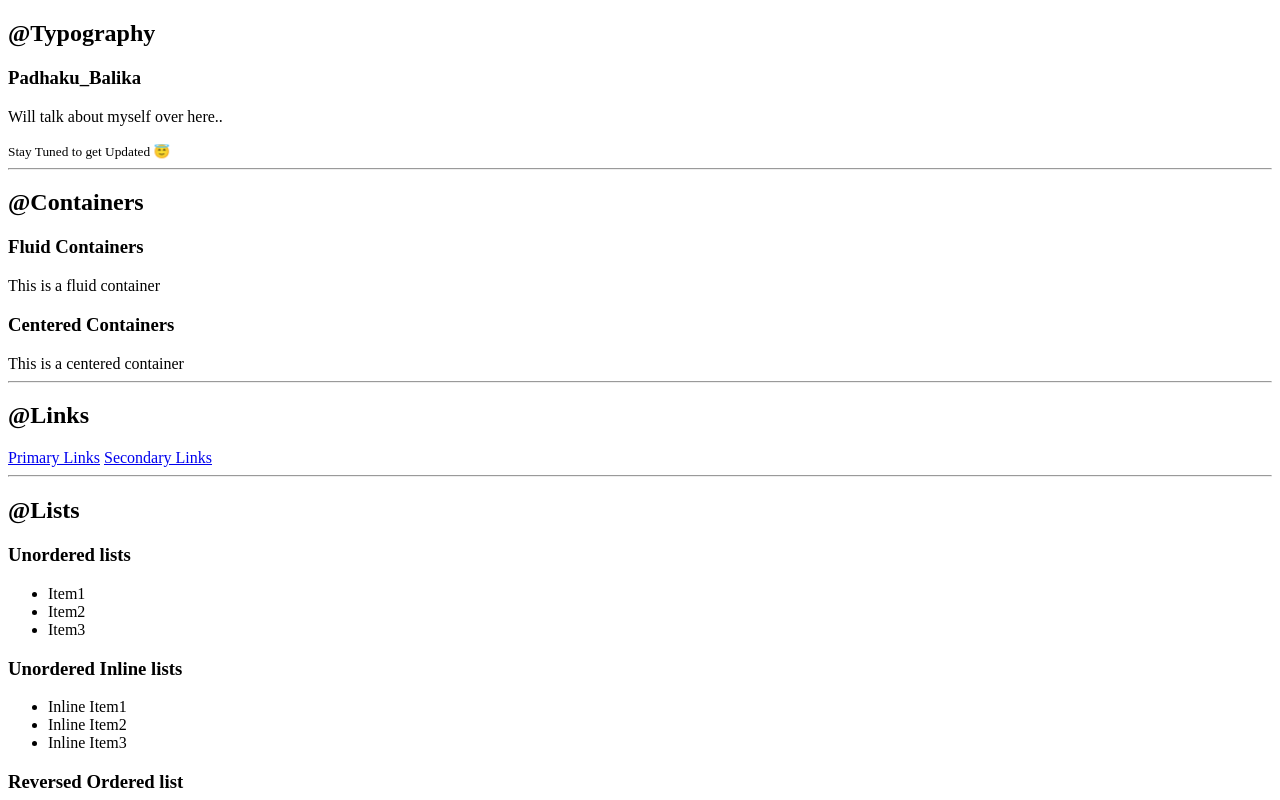
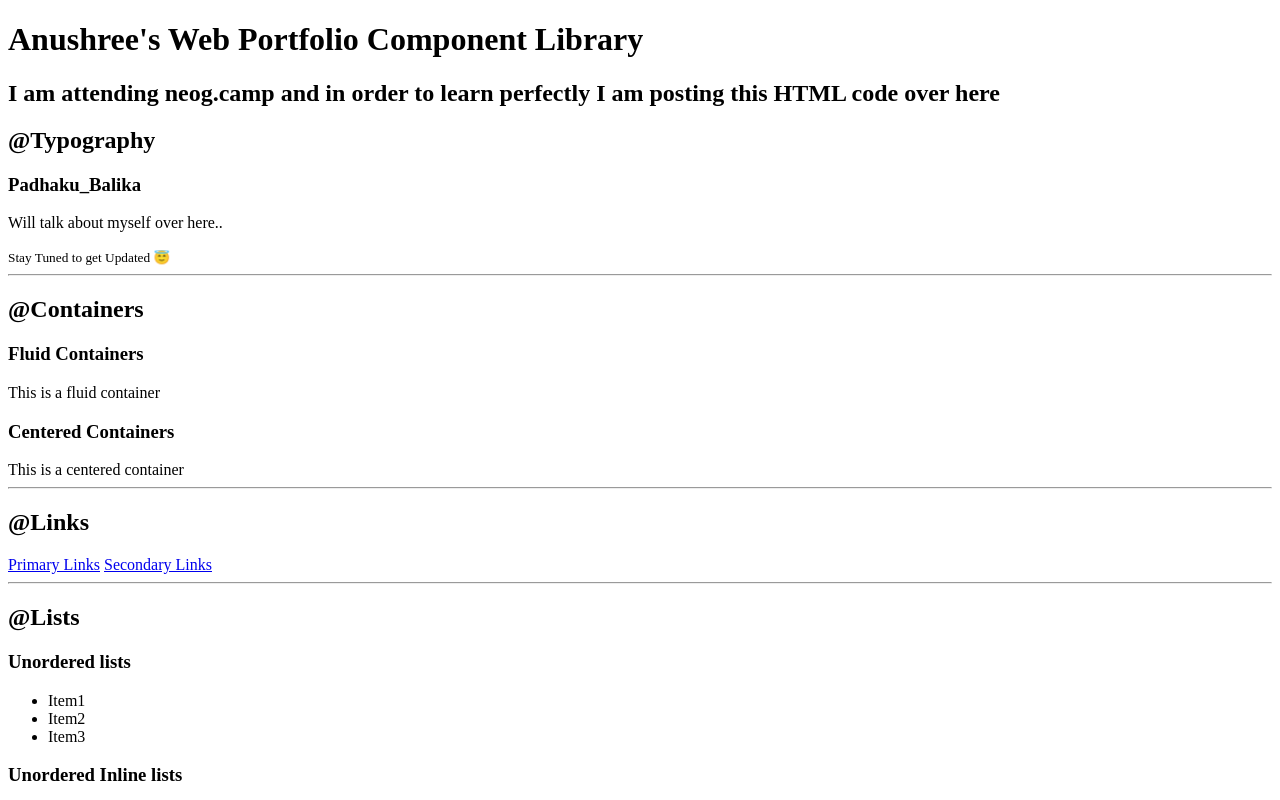
Before and after one commit to anushree71199/analysis_ofwebportfolio, a plain HTML site: page index.html in a window 1280 px wide. Shown: the top 800 px of the page. Drawn offline with Linux system fonts and the light colour scheme.

Commit message:
refactor: update in html

```diff
--- a/index.html
+++ b/index.html
@@ -7,6 +7,8 @@
     <meta name='viewport' content='width=device-width, initial-scale=1'>
 </head>
 <body>
+    <h1>Anushree's Web Portfolio Component Library</h1>
+	<h2>I am attending neog.camp and in order to learn perfectly I am posting this HTML code over here
     <h2>@Typography</h2>
     <h3>Padhaku_Balika</h3>
     <p>Will talk about myself over here..</p>
```
